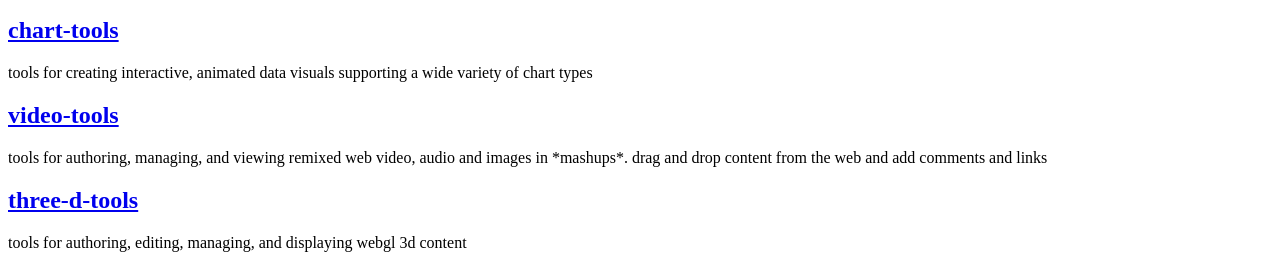
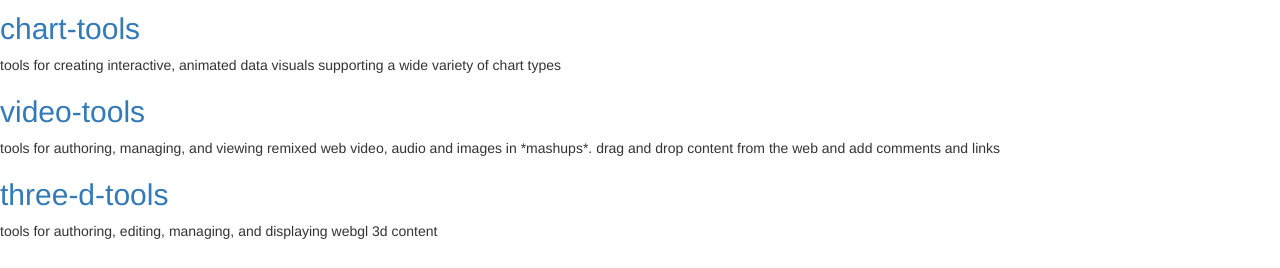
Before and after one commit to plotter/gh-pages, a plain HTML site: page index.html in a window 1280 px wide. Shown: the part 699-967 px from the top of the page. Drawn offline with Linux system fonts and the light colour scheme.

Commit message:
adding bootstrap styles

```diff
--- a/index.html
+++ b/index.html
@@ -1,3 +1,17 @@
+<!DOCTYPE html>
+
+<html lang="en">
+<head>
+    <meta charset="utf-8" />
+    <title>The Plotter Project</title>
+
+    <link rel="stylesheet" type="text/css" href="styles/bootstrap/css/bootstrap.min.css">
+    <link rel="stylesheet" type="text/css" href="styles/fontawesome/css/font-awesome.min.css">
+    <link href="styles/styles.css" rel="stylesheet" />
+</head>
+
+<body>
+
 	<h1>The Plotter Project</h1>
 
 	<p>Modular set of open source tools and supporting community for building future-proof, lightweight, extensible spatial information systems that can be deployed to desktop apps (on windows, mac, and linux), websites, and mobile apps (on iOS, Android, Windows Phone, and other mobile platforms)</p>
@@ -31,3 +45,8 @@
 
 	<h2><a href="https://github.com/plotter/three-d-tools#three-d-tools" target="_blank">three-d-tools</a></h2>
 	<p>tools for authoring, editing, managing, and displaying webgl 3d content</p>
+
+    <script src="scripts/jquery/dist/jquery.js"></script>
+    <script src="scripts/bootstrap/dist/js/bootstrap.min.js"></script>
+
+</body>
```
Lines whose indentation alone changed are shown as unchanged.
